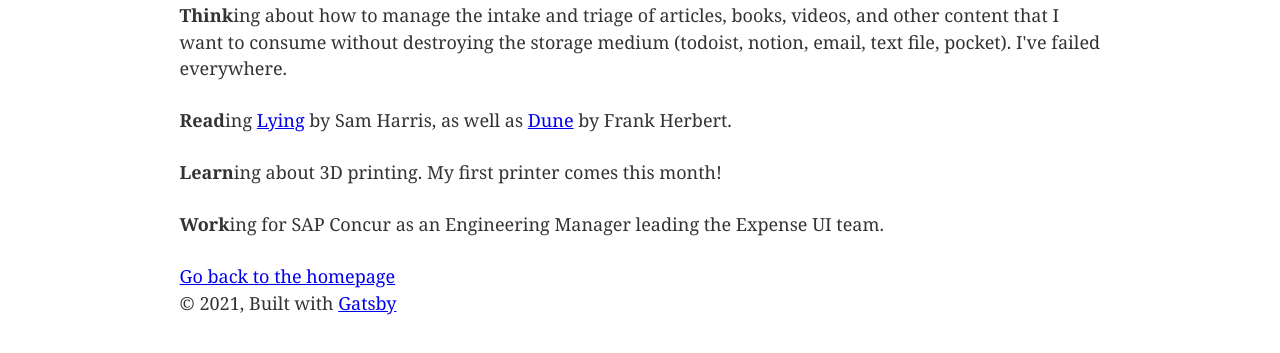
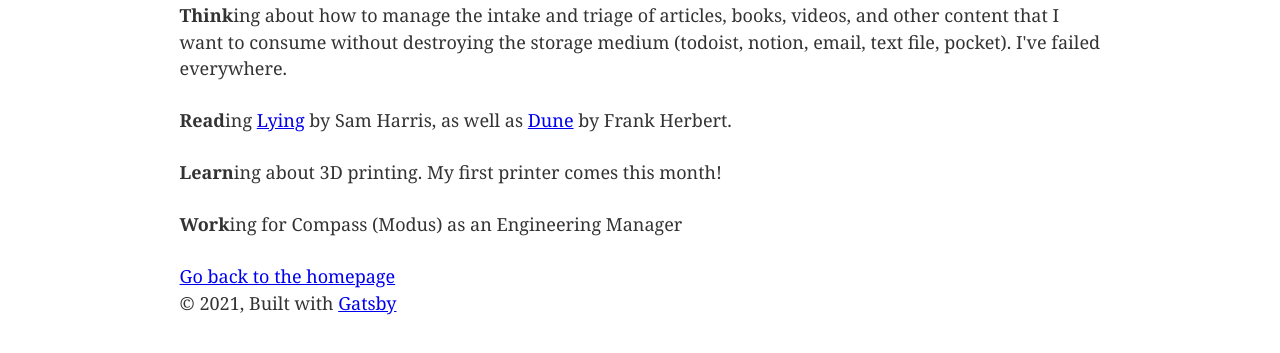
Before and after one commit to ryanewing/ew.io, a Gatsby site: page /now in a window 1280 px wide. Shown: the part 191-544 px from the top of the page. Built offline with nearby package versions, Linux system fonts and the light colour scheme; Gatsby itself is replaced by a stand-in of ours.

Commit message:
updating employer using vscode.dev

```diff
--- a/src/pages/now.js
+++ b/src/pages/now.js
@@ -11,7 +11,7 @@ const SecondPage = () => (
     <p><strong>Think</strong>ing about how to manage the intake and triage of articles, books, videos, and other content that I want to consume without destroying the storage medium (todoist, notion, email, text file, pocket). I've failed everywhere.</p>
     <p><strong>Read</strong>ing <a href="https://samharris.org/books/lying/">Lying</a> by Sam Harris, as well as <a href="https://en.wikipedia.org/wiki/Dune_(novel)">Dune</a> by Frank Herbert.</p>
     <p><strong>Learn</strong>ing about 3D printing. My first printer comes this month!</p>
-    <p><strong>Work</strong>ing for SAP Concur as an Engineering Manager leading the Expense UI team.</p>
+    <p><strong>Work</strong>ing for Compass (Modus) as an Engineering Manager</p>
     <Link to="/">Go back to the homepage</Link>
   </Layout>
 )
```
